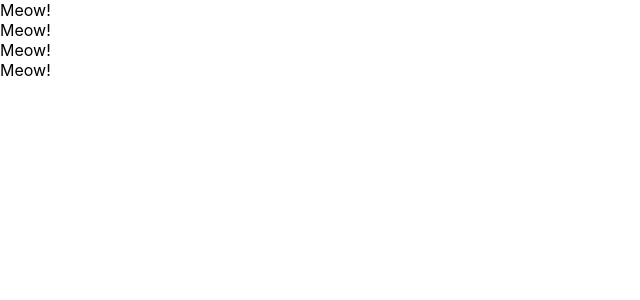
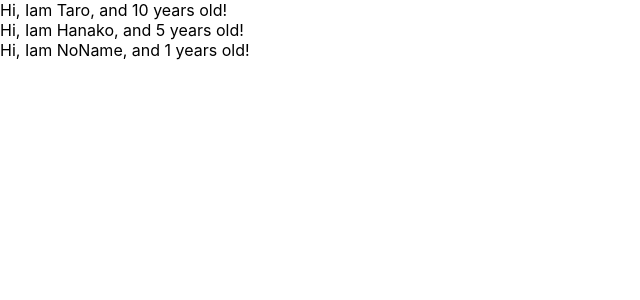
Before and after one commit to MikaYahata/udemy-react-redux-crud-application, a React (Create React App) app: page / in a window 1280 px wide. Shown: the top 300 px of the page, without its empty margins (0-640 px from the left). Built offline with nearby package versions, Linux system fonts and the light colour scheme.

Commit message:
Learn props of component

```diff
--- a/src/App.js
+++ b/src/App.js
@@ -22,20 +22,32 @@
 //   )
 // }
 
+/*Props 属性（メンバ）定義機能*/
 const App = () => {
+  const profiles = [
+    {name: "Taro", age:10},
+    {name: "Hanako", age:5},
+    {name: "NoName"}
+  ];
+
   return  (
     <div>
-      <Cat />
-      <Cat />
-      <Cat />
-      <Cat />
+      {
+        profiles.map((profile, index) => {
+          return  <User name={profile.name} age={profile.age} key={index} />
+        })
+      }
     </div>
   )
 }
 
-const Cat = () => {
-  return  <div>Meow!</div>
+const User = (props) => {
+  return  <div>Hi, Iam {props.name}, and {props.age} years old! </div>
 }
 
+/*defaultProps デフォルト値定義機能*/
+User.defaultProps = {
+  age: 1
+}
 
 export default App;
```
